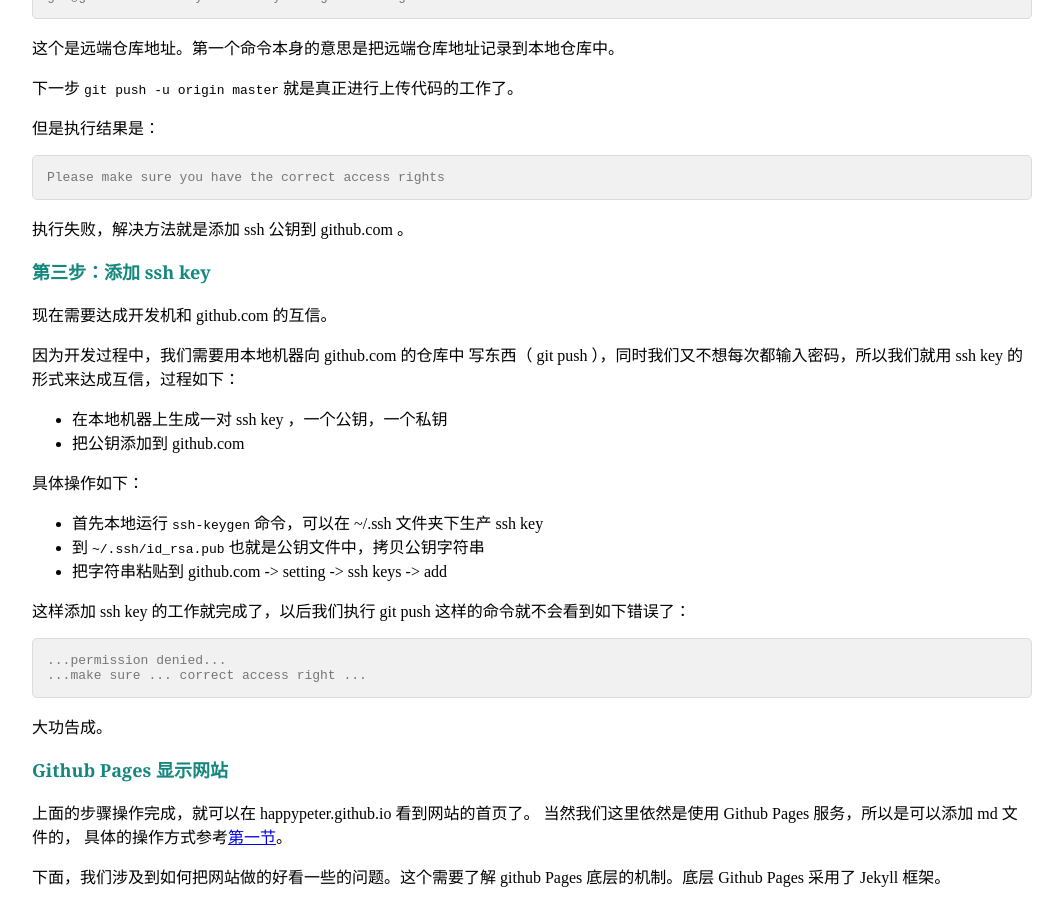
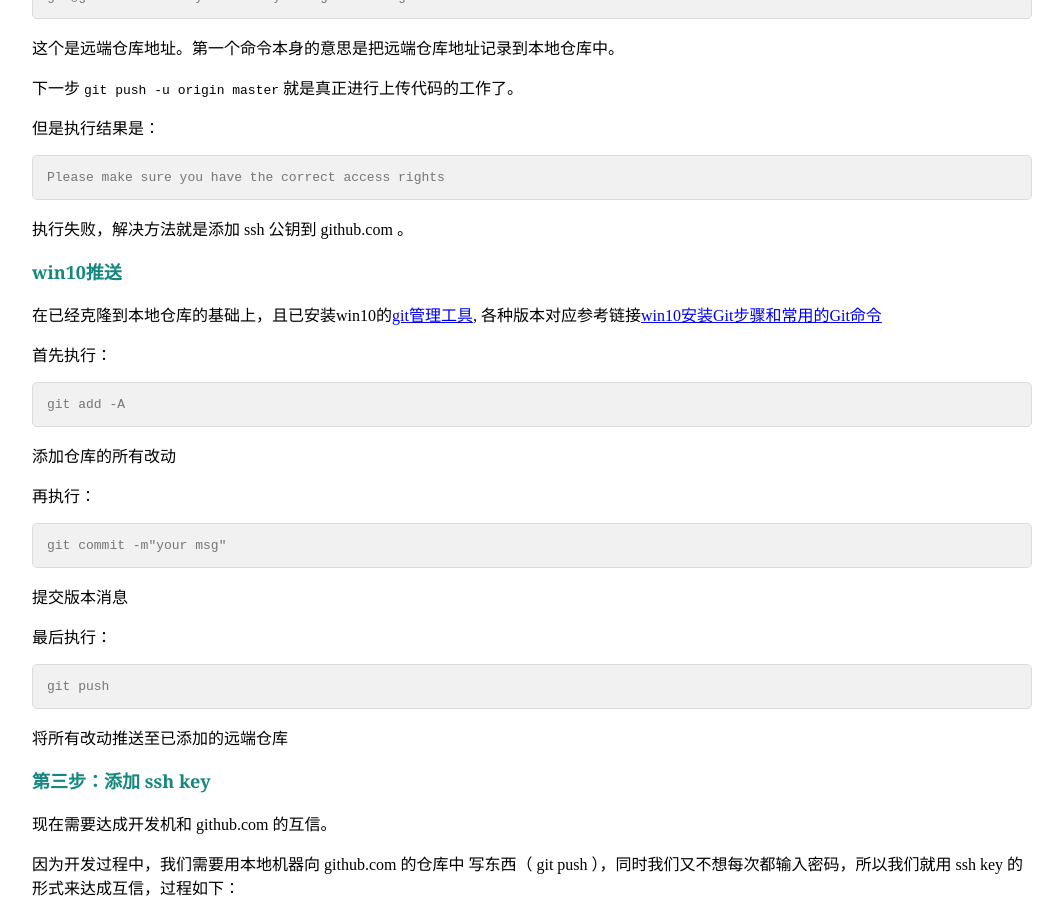
Before and after one commit to webzcl/webzcl.github.io, a Jekyll site: the page built from linux/8-push.md, in a window 1280 px wide and 900 px high, scrolled down 1530 px. Shown: the whole window, without its empty margins (108-1171 px from the left). Built offline with Jekyll 4.4.1, drawn with Linux system fonts in a browser that asks for light colours.

Commit message:
增加win10推送方法

````diff
--- a/linux/8-push.md
+++ b/linux/8-push.md
@@ -86,6 +86,32 @@
 
 执行失败，解决方法就是添加 ssh 公钥到 github.com 。
 
+
+### win10推送
+
+在已经克隆到本地仓库的基础上，且已安装win10的[git管理工具](https://git-scm.com/download/win),
+各种版本对应参考链接[win10安装Git步骤和常用的Git命令](https://blog.csdn.net/wxw520zdh/article/details/64461825)
+
+首先执行：
+
+```
+git add -A
+```
+添加仓库的所有改动
+
+再执行：
+
+```
+git commit -m"your msg"
+```
+提交版本消息
+
+最后执行：
+
+```
+git push
+```
+将所有改动推送至已添加的远端仓库
 
 ### 第三步：添加 ssh key
 
````
